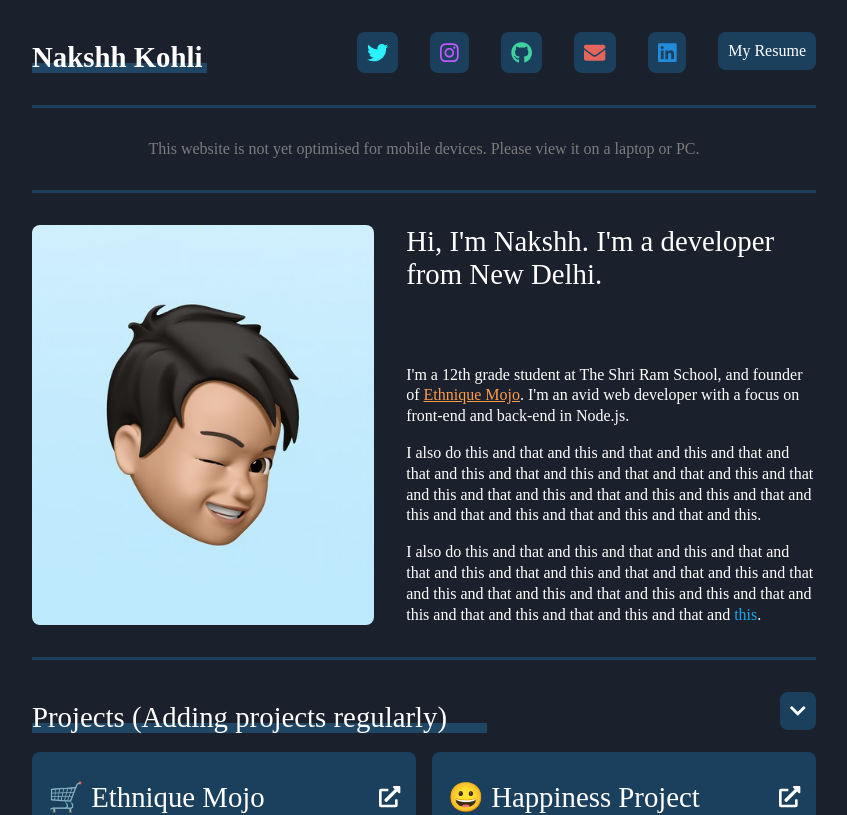
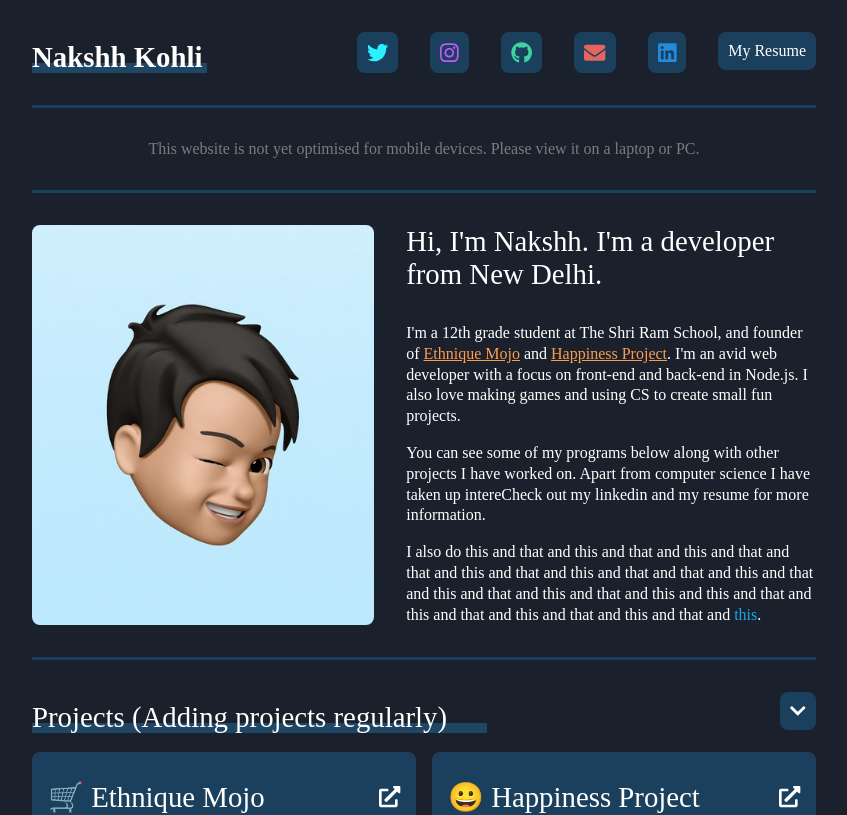
Before and after one commit to Nakshh/website, a Vue app: page / in a window 1280 px wide. Shown: the top 815 px of the page, without its empty margins (216-1063 px from the left). Built offline with nearby package versions, Linux system fonts and the light colour scheme; a web font is replaced by a local one.

Commit message:
wokring on description

```diff
--- a/src/components/Hero.vue
+++ b/src/components/Hero.vue
@@ -20,15 +20,22 @@
 						class="orange"
 						href="https://ethniquemojo.com"
 						>Ethnique Mojo</a
+					> and
+					<a
+						target="_blank"
+						rel="noopener noreferrer"
+						class="orange"
+						href="https://happinessproject.co.in"
+						>Happiness Project</a
 					>. I'm an avid web developer with a focus on front-end and
-					back-end in Node.js.
+					back-end in Node.js. I also love making games and using CS
+					to create small fun projects.
 				</p>
 				<p class="b-margin">
-					I also do this and that and this and that and this and that
-					and that and this and that and this and that and that and
-					this and that and this and that and this and that and this and
-					this and that and this and that and this and that and this
-					and that and this.
+					You can see some of my programs below along with other projects
+					I have worked on. Apart from computer science I have taken up
+					intereCheck out my linkedin and my resume for more
+					information.
 				</p>
 				<p>
 					I also do this and that and this and that and this and that
```
